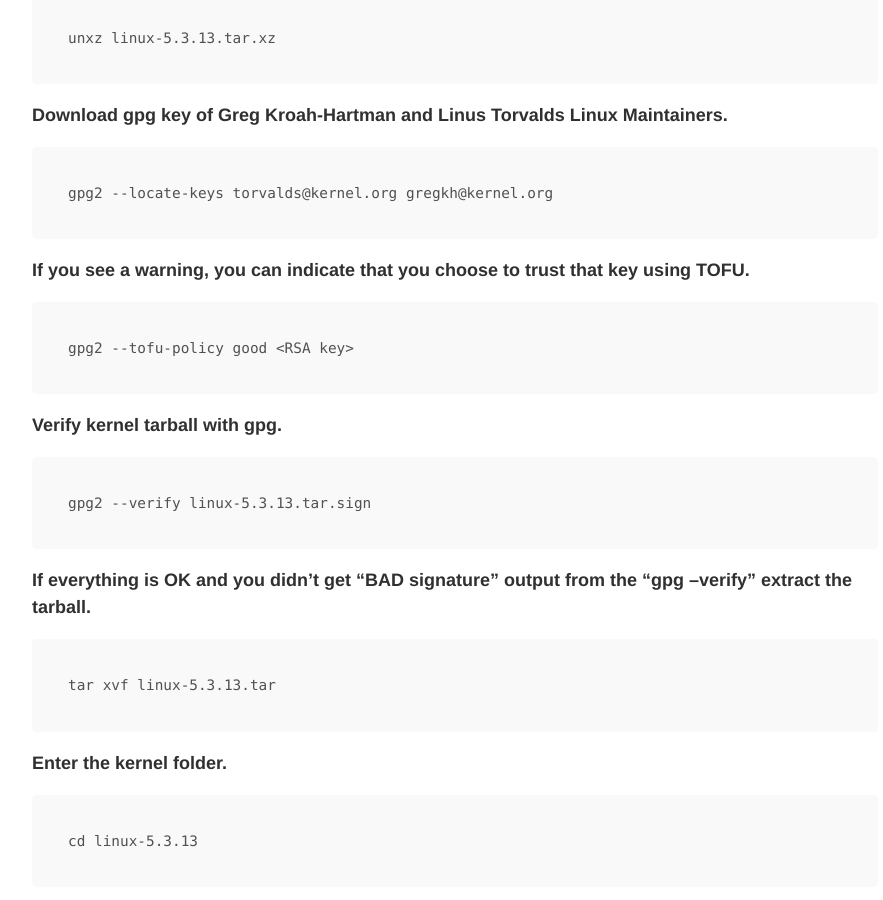
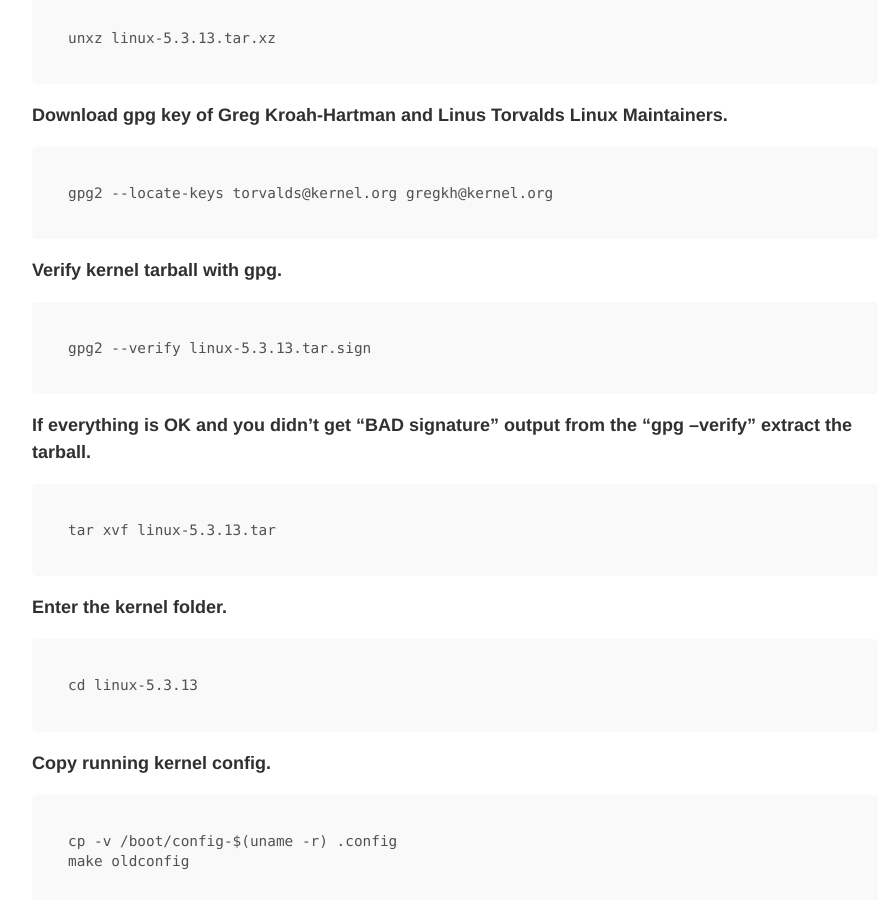
Before and after one commit to ChAndreas/chandreas.github.io, a Jekyll site: the page built from _posts/2018-09-21-compile-kernel-debian.md, in a window 1280 px wide and 900 px high, scrolled down 756 px. Shown: the whole window, without its empty margins (185-1068 px from the left). Built offline with Jekyll 4.4.1, drawn with Linux system fonts in a browser that asks for light colours.

Commit message:
Update 2018-09-21-compile-kernel-debian.md

```diff
--- a/_posts/2018-09-21-compile-kernel-debian.md
+++ b/_posts/2018-09-21-compile-kernel-debian.md
@@ -24,10 +24,6 @@ date:   Wed Sep 20 16:40:51 EEST 2018
 **Download gpg key of Greg Kroah-Hartman and Linus Torvalds Linux Maintainers.**
 
     gpg2 --locate-keys torvalds@kernel.org gregkh@kernel.org
-
-**If you see a warning, you can indicate that you choose to trust that key using TOFU.**
-
-    gpg2 --tofu-policy good <RSA key>
 
 **Verify kernel tarball with gpg.**
 
```
